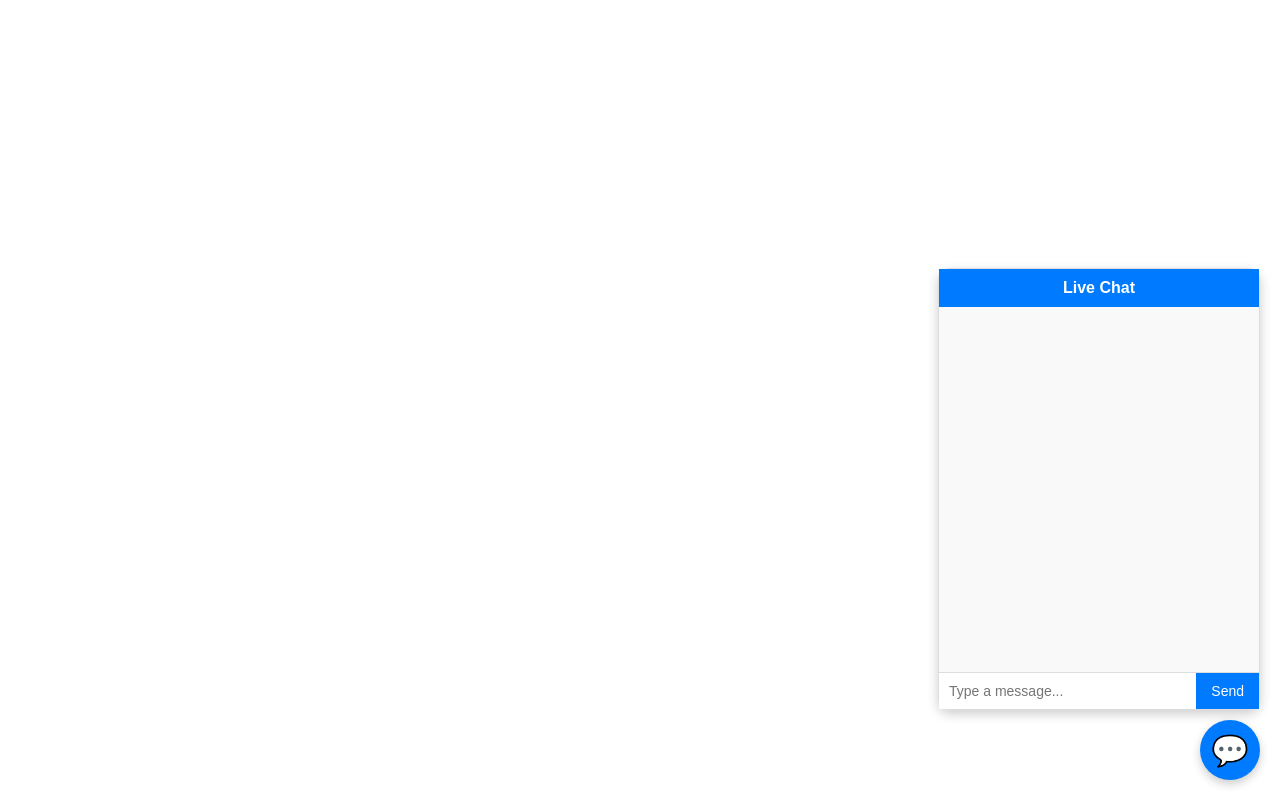
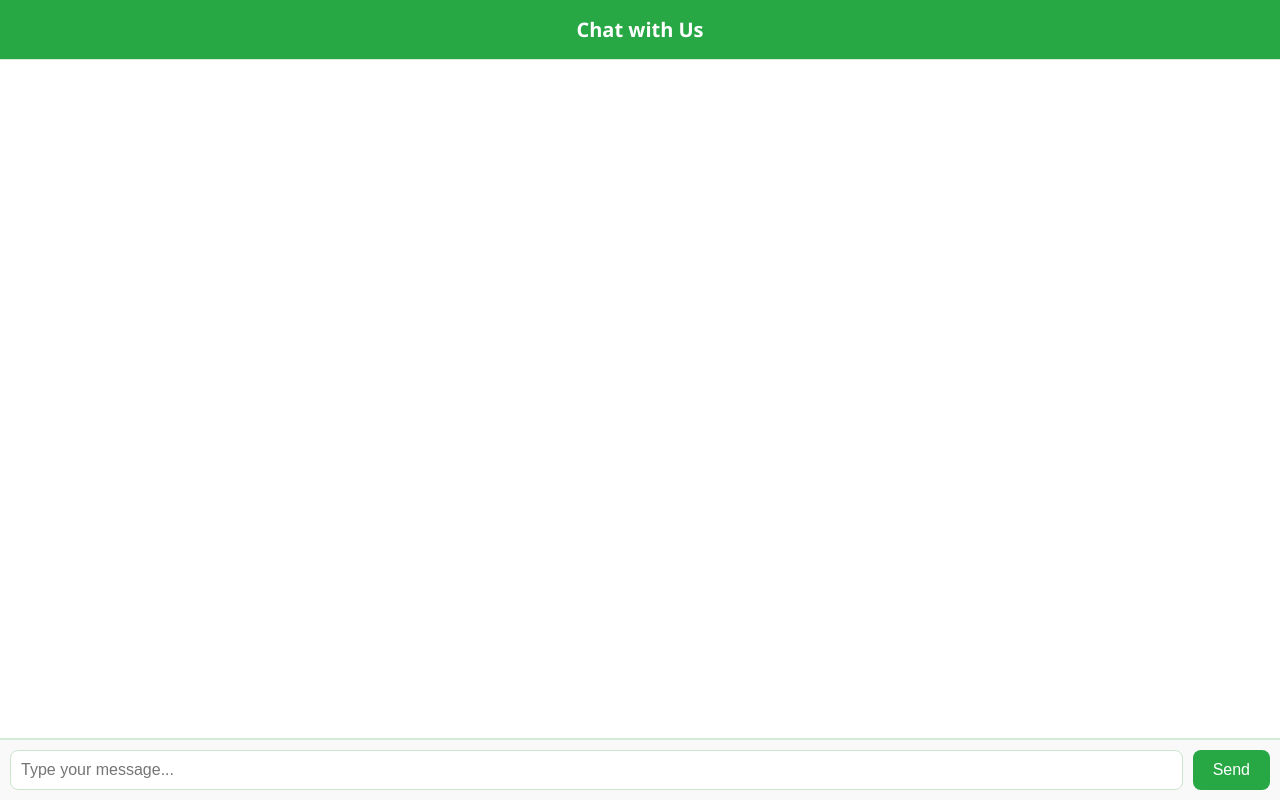
Before and after one commit to gcm-visa/stuchatbox, a plain HTML site: page chatbox.html in a window 1280 px wide. Drawn offline with nearby package versions, Linux system fonts and the light colour scheme.

Commit message:
Update chatbox.html

```diff
--- a/chatbox.html
+++ b/chatbox.html
@@ -1,112 +1,113 @@
 <!DOCTYPE html>
 <html lang="en">
 <head>
-  <meta charset="UTF-8">
-  <title>Live Chat</title>
+  <meta charset="UTF-8" />
+  <meta name="viewport" content="width=device-width, initial-scale=1.0"/>
+  <title>User Chat</title>
   <script src="https://cdn.jsdelivr.net/npm/@supabase/supabase-js"></script>
   <style>
-    body { font-family: sans-serif; margin: 0; }
-    #chat-button {
-      position: fixed;
-      bottom: 20px;
-      right: 20px;
-      background: #007bff;
+    body {
+      font-family: 'Segoe UI', sans-serif;
+      margin: 0;
+      padding: 0;
+      background-color: #f6fdf6;
+      display: flex;
+      flex-direction: column;
+      height: 100vh;
+    }
+
+    header {
+      background-color: #28a745;
+      color: white;
+      padding: 16px;
+      text-align: center;
+      font-size: 1.25rem;
+      font-weight: bold;
+    }
+
+    #chat-messages {
+      flex: 1;
+      overflow-y: auto;
+      padding: 16px;
+      background-color: #ffffff;
+      border-top: 1px solid #d4ecd4;
+      border-bottom: 1px solid #d4ecd4;
+    }
+
+    #chat-messages div {
+      margin-bottom: 12px;
+      font-size: 0.95rem;
+      line-height: 1.4;
+    }
+
+    .user-message {
+      color: #333;
+    }
+
+    .staff-message {
+      color: #1a7f2c;
+      font-weight: bold;
+    }
+
+    #chat-form {
+      display: flex;
+      border-top: 1px solid #d4ecd4;
+      background: #f9f9f9;
+      padding: 10px;
+    }
+
+    #chat-input {
+      flex: 1;
+      padding: 10px;
+      font-size: 1rem;
+      border: 1px solid #cce5cc;
+      border-radius: 8px;
+      outline: none;
+    }
+
+    #chat-form button {
+      margin-left: 10px;
+      padding: 10px 20px;
+      font-size: 1rem;
+      background-color: #28a745;
       color: white;
       border: none;
-      border-radius: 50%;
-      width: 60px;
-      height: 60px;
-      font-size: 30px;
+      border-radius: 8px;
       cursor: pointer;
-      box-shadow: 0 4px 10px rgba(0,0,0,0.2);
-      z-index: 1001;
     }
-    #chat-box {
-      display: none;
-      position: fixed;
-      bottom: 90px;
-      right: 20px;
-      width: 320px;
-      height: 440px;
-      background: white;
-      border-radius: 12px;
-      box-shadow: 0 4px 12px rgba(0,0,0,0.2);
-      display: flex;
+
+    @media (max-width: 600px) {
+      #chat-form {
         flex-direction: column;
-      z-index: 1000;
-      border: 1px solid #ddd;
-    }
-    #chat-header {
-      background: #007bff;
-      color: white;
-      padding: 10px;
-      text-align: center;
-      font-weight: bold;
-    }
-    #chat-messages {
-      flex: 1;
-      padding: 10px;
-      overflow-y: auto;
-      background: #f9f9f9;
-    }
-    #chat-form {
-      display: flex;
-      border-top: 1px solid #ddd;
-    }
-    #chat-form input {
-      flex: 1;
-      border: none;
-      padding: 10px;
-      font-size: 14px;
-      outline: none;
       }
       #chat-form button {
-      border: none;
-      background: #007bff;
-      color: white;
-      padding: 0 15px;
-      font-size: 14px;
-      cursor: pointer;
+        margin: 10px 0 0 0;
+        width: 100%;
+      }
     }
   </style>
 </head>
 <body>
 
-<button id="chat-button">💬</button>
+<header>Chat with Us</header>
 
-<div id="chat-box">
-  <div id="chat-header">Live Chat</div>
 <div id="chat-messages"></div>
+
 <form id="chat-form">
-    <input type="text" id="chat-input" placeholder="Type a message..." />
+  <input type="text" id="chat-input" placeholder="Type your message..." autocomplete="off" />
   <button type="submit">Send</button>
 </form>
-</div>
 
 <script>
   const SUPABASE_URL = "https://oxthfocwsqttrzbdjzoj.supabase.co";
-  const SUPABASE_ANON_KEY = "eyJhbGciOiJIUzI1NiIsInR5cCI6IkpXVCJ9.eyJpc3MiOiJzdXBhYmFzZSIsInJlZiI6Im94dGhmb2N3c3F0dHJ6YmRqem9qIiwicm9sZSI6ImFub24iLCJpYXQiOjE3NDQ3OTY5MjMsImV4cCI6MjA2MDM3MjkyM30.nytOvmjM5PNQO8BHeXOTIP_sMullS2PFB8tm5dihlNY"; // Use full anon key
+  const SUPABASE_ANON_KEY = "eyJhbGciOiJIUzI1NiIsInR5cCI6IkpXVCJ9.eyJpc3MiOiJzdXBhYmFzZSIsInJlZiI6Im94dGhmb2N3c3F0dHJ6YmRqem9qIiwicm9sZSI6ImFub24iLCJpYXQiOjE3NDQ3OTY5MjMsImV4cCI6MjA2MDM3MjkyM30.nytOvmjM5PNQO8BHeXOTIP_sMullS2PFB8tm5dihlNY";
   const supabase = supabase.createClient(SUPABASE_URL, SUPABASE_ANON_KEY);
-
-  const button = document.getElementById("chat-button");
-  const box = document.getElementById("chat-box");
-  button.addEventListener("click", () => {
-    box.style.display = box.style.display === "none" ? "flex" : "none";
-  });
 
   const chatMessages = document.getElementById("chat-messages");
   const chatForm = document.getElementById("chat-form");
   const chatInput = document.getElementById("chat-input");
 
-  const userName = prompt("Enter your name:") || "Anonymous";
-
-  function addMessage(msg) {
-    const div = document.createElement("div");
-    div.style.margin = "4px 0";
-    div.textContent = `${msg.sender_type === 'staff' ? '👩‍💼 Staff' : msg.user_name}: ${msg.message}`;
-    chatMessages.appendChild(div);
-    chatMessages.scrollTop = chatMessages.scrollHeight;
-  }
+  let userName = prompt("Enter your name (optional):") || "Anonymous";
 
   async function loadMessages() {
     const { data } = await supabase
@@ -114,13 +115,22 @@
       .select("*")
       .order("created_at", { ascending: true });
     chatMessages.innerHTML = "";
-    data.forEach(addMessage);
+    data.forEach(addMessageToUI);
+    chatMessages.scrollTop = chatMessages.scrollHeight;
+  }
+
+  function addMessageToUI(msg) {
+    const div = document.createElement("div");
+    div.className = msg.sender_type === 'staff' ? 'staff-message' : 'user-message';
+    div.textContent = `${msg.sender_type === 'staff' ? '👩‍💼 Staff' : msg.user_name}: ${msg.message}`;
+    chatMessages.appendChild(div);
   }
 
   supabase
     .channel("chatroom")
-    .on("postgres_changes", { event: "INSERT", schema: "public", table: "chat_messages" }, (payload) => {
-      addMessage(payload.new);
+    .on("postgres_changes", { event: "*", schema: "public", table: "chat_messages" }, (payload) => {
+      addMessageToUI(payload.new);
+      chatMessages.scrollTop = chatMessages.scrollHeight;
     })
     .subscribe();
 
@@ -129,12 +139,9 @@
     const message = chatInput.value.trim();
     if (!message) return;
 
-    await supabase.from("chat_messages").insert([{
-      user_name: userName,
-      staff_name: null,
-      sender_type: "user",
-      message: message
-    }]);
+    await supabase.from("chat_messages").insert([
+      { user_name: userName, staff_name: null, sender_type: "user", message: message }
+    ]);
 
     chatInput.value = "";
   });
```
Lines whose indentation alone changed are shown as unchanged.
